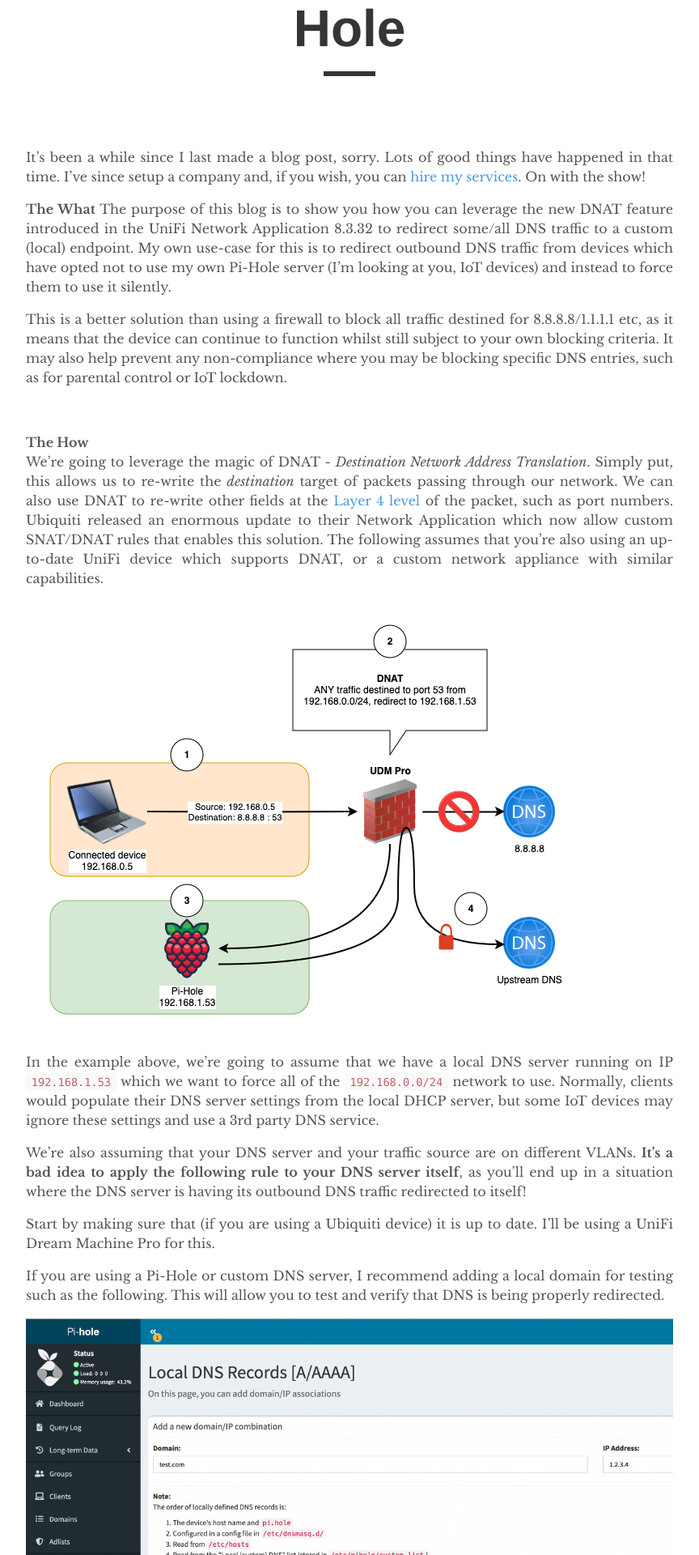
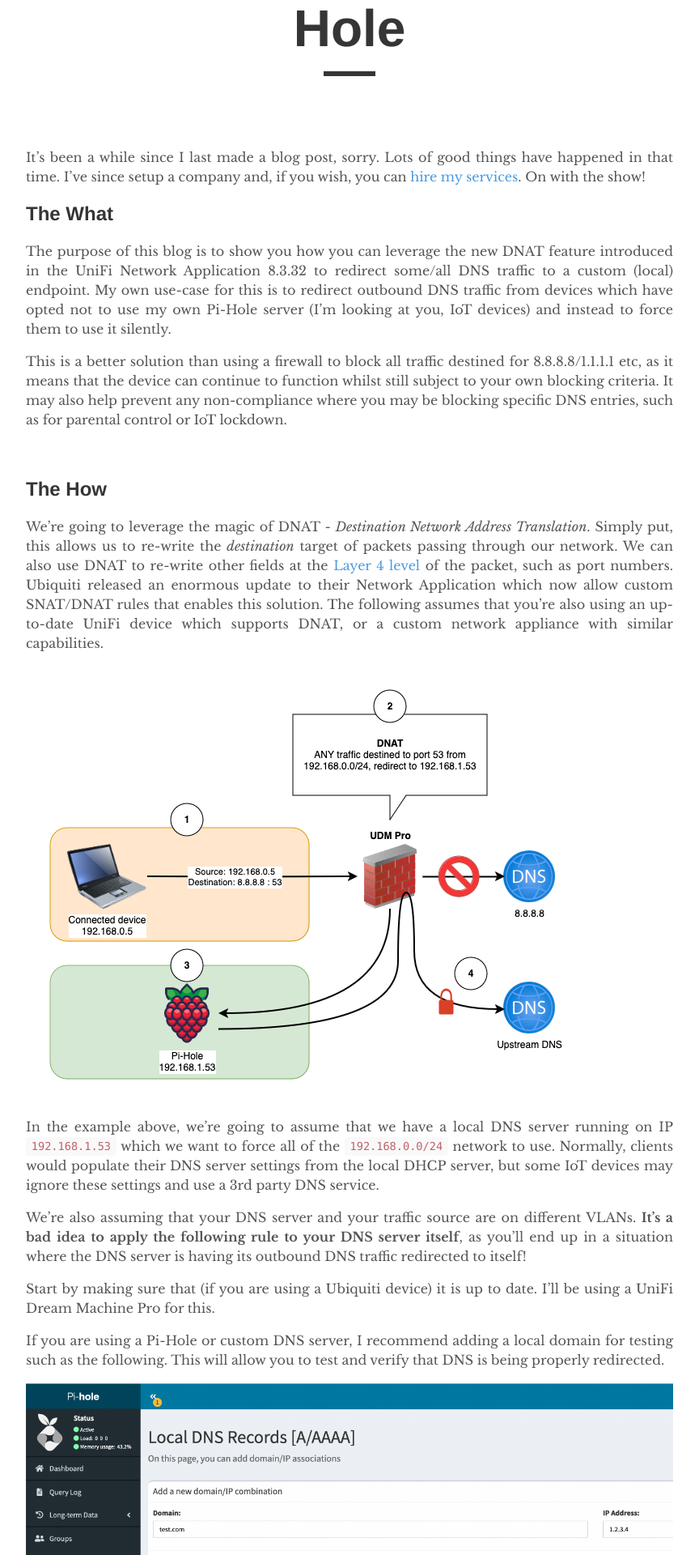
Before and after one commit to edhull/edhull.github.io, a Jekyll site: the page built from _posts/2024-08-04-unifi-dnat-pihole.md, in a window 1280 px wide. Shown: the part 366-2286 px from the top of the page at 81% size, without its empty margins (208-1072 px from the left). Built offline with Jekyll 4.4.1, drawn with Linux system fonts in a browser that asks for light colours.

Commit message:
New blog post showing how to perform Unifi DNAT, woo!

```diff
--- a/_posts/2024-08-04-unifi-dnat-pihole.md
+++ b/_posts/2024-08-04-unifi-dnat-pihole.md
@@ -11,15 +11,16 @@ published: true
 It's been a while since I last made a blog post, sorry. Lots of good things have happened in that time. I've since setup a company and, if you wish, you can [hire my services](https://www.zeyix.co.uk/contact). On with the show!
 <br />
 
-**The What**
+## The What
+
 The purpose of this blog is to show you how you can leverage the new DNAT feature introduced in the UniFi Network Application 8.3.32 to redirect some/all DNS traffic to a custom (local) endpoint. My own use-case for this is to redirect outbound DNS traffic from devices which have opted not to use my own Pi-Hole server (I'm looking at you, IoT devices) and instead to force them to use it silently.
 
 This is a better solution than using a firewall to block all traffic destined for 8.8.8.8/1.1.1.1 etc, as it means that the device can continue to function whilst still subject to your own blocking criteria. It may also help prevent any non-compliance where you may be blocking specific DNS entries, such as for parental control or IoT lockdown.
 
 <br />
 
-**The How**
-<br />
+## The How
+
 We're going to leverage the magic of DNAT - _Destination Network Address Translation_. Simply put, this allows us to re-write the _destination_ target of packets passing through our network. We can also use DNAT to re-write other fields at the [Layer 4 level](https://en.wikipedia.org/wiki/OSI_model) of the packet, such as port numbers. Ubiquiti released an enormous update to their Network Application which now allow custom SNAT/DNAT rules that enables this solution. The following assumes that you're also using an up-to-date UniFi device which supports DNAT, or a custom network appliance with similar capabilities.
 
 ![dnat-1](/images/blog/dnat_1.png)
```
